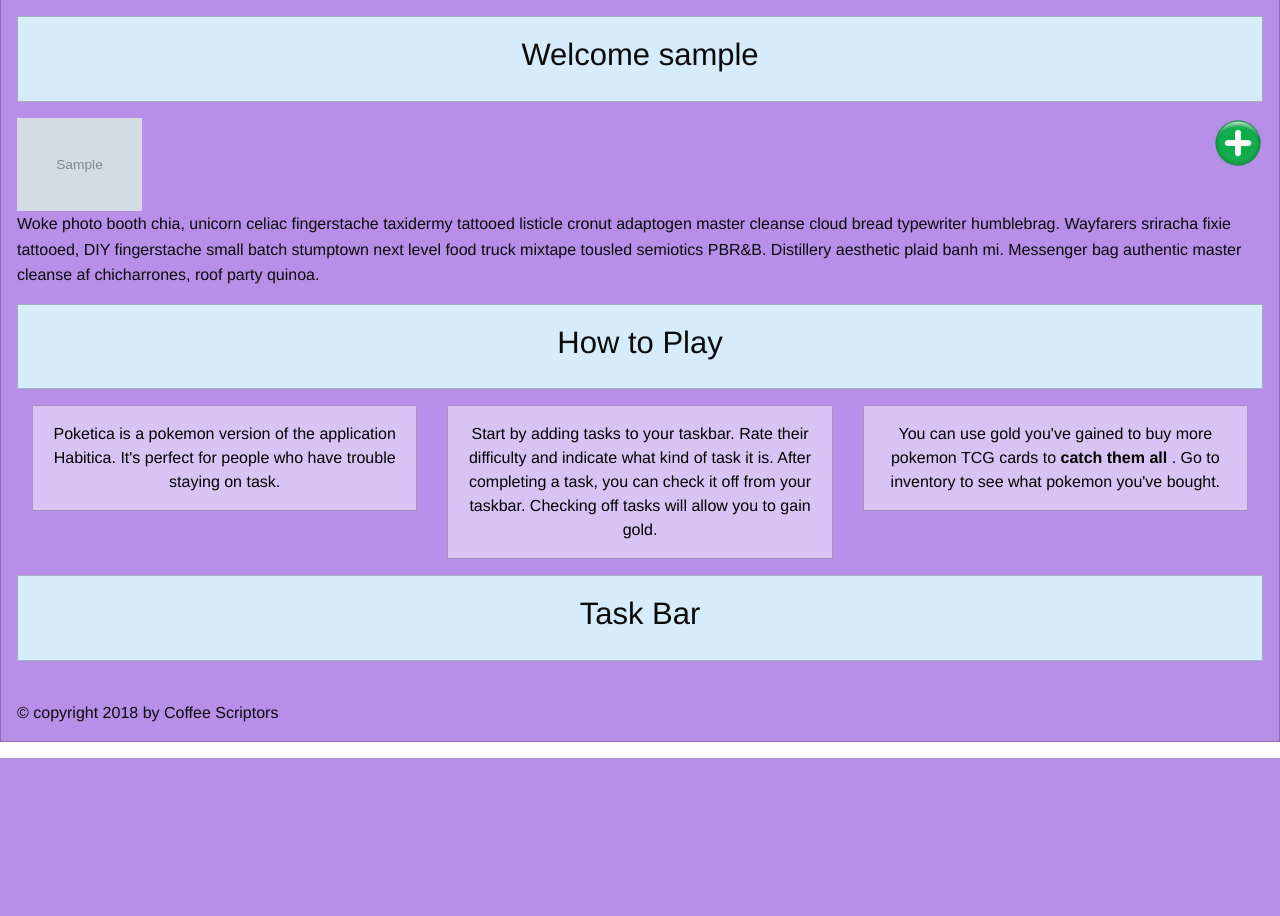
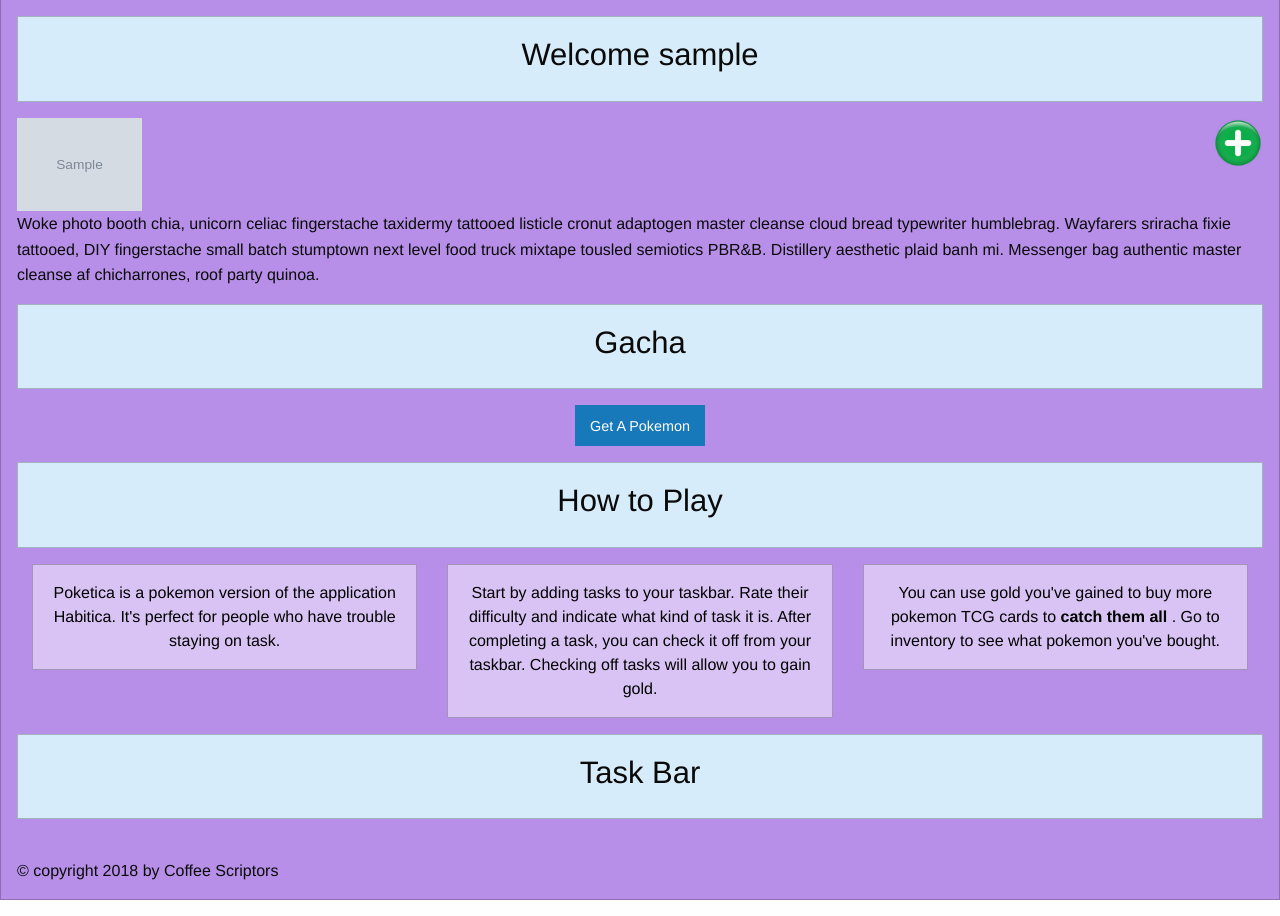
Before and after one commit to cliu5/CoffeeScriptors, a Flask app: template templates/home.html in a window 1280 px wide. Shown: the part 55-971 px from the top of the page. Before the commit the page ends 813 px from the top, so only its background shows below. Run offline with Flask 2, Linux system fonts and the light colour scheme; the template is opened without the code that fills it: most values are stand-ins (such as "Sample title", 1, 10 or a date in 2020); grey boxes marked "Sample" are stand-in pictures; parts of the project's set-up code (start-up, migrations or seed data) failed here and were passed over; some libraries are stand-ins or nearby versions.

Commit message:
gacha in app

```diff
--- a/app.py
+++ b/app.py
@@ -50,6 +50,31 @@ def starter():
                                 pokeimg=img)
     else:
         redirect(url_for('home'))
+#----------------------------------------------------------gacha-------------------------------------------------------
+
+@app.route("/gacha",methods=['GET','POST'])
+def gacha():
+    plist=pokepy.getAllPokemon()
+    count=0
+    while count<5:
+        poke=random.choice(plist)
+        if pokepy.getRarity(poke)=="Common":
+            update.addpokemon(session['username'],pokepy.getID(poke))
+            return render_template("random.html",
+                                   pokemon=poke,
+                                   img=pokepy.getImage(poke))
+        if count>=1:
+            if pokepy.getRarity(poke)=="Uncommon":
+                update.addpokemon(session['username'],pokepy.getID(poke))
+                return render_template("random.html",
+                                       pokemon=poke,
+                                       img=pokepy.getImage(poke))
+        if count>=2:
+            if pokepy.getRarity(poke)=="Rare":
+                update.addpokemon(session['username'],pokepy.getID(poke))
+                return render_template("random.html",
+                                       pokemon=poke,
+                                       img=pokepy.getImage(poke))
 #--------------------------------------------------login/register/logout-----------------------------------------------
 @app.route("/logout")
 def logout():
--- a/templates/home.html
+++ b/templates/home.html
@@ -15,6 +15,13 @@
     <img src={{avatar}} style="height:10%; width:10%;">
 
     <p>Woke photo booth chia, unicorn celiac fingerstache taxidermy tattooed listicle cronut adaptogen master cleanse cloud bread typewriter humblebrag. Wayfarers sriracha fixie tattooed, DIY fingerstache small batch stumptown next level food truck mixtape tousled semiotics PBR&B. Distillery aesthetic plaid banh mi. Messenger bag authentic master cleanse af chicharrones, roof party quinoa.</p>
+
+    <div class="callout primary" data-closable="slide-out-right">
+      <center><h3> Gacha </h3> </center>
+    </div><center>
+    <form  action ="/gacha" method="POST">
+      <input class="button" type="submit" value="Get A Pokemon">
+    </form></center>
 
     <div class="callout primary" data-closable="slide-out-right">
       <center><h3> How to Play </h3> </center>
--- a/templates/random.html
+++ b/templates/random.html
@@ -9,9 +9,10 @@
 
   <body>
     {% block content %}
+    <center>
     <h2>Congratulations, you got a {{pokemon}}</h2>
     <img src={{img}} style="width:20%;height:20%;">
-
+    </center>
     {% endblock %}
   </body>
 
```
Lines whose indentation alone changed are shown as unchanged.
